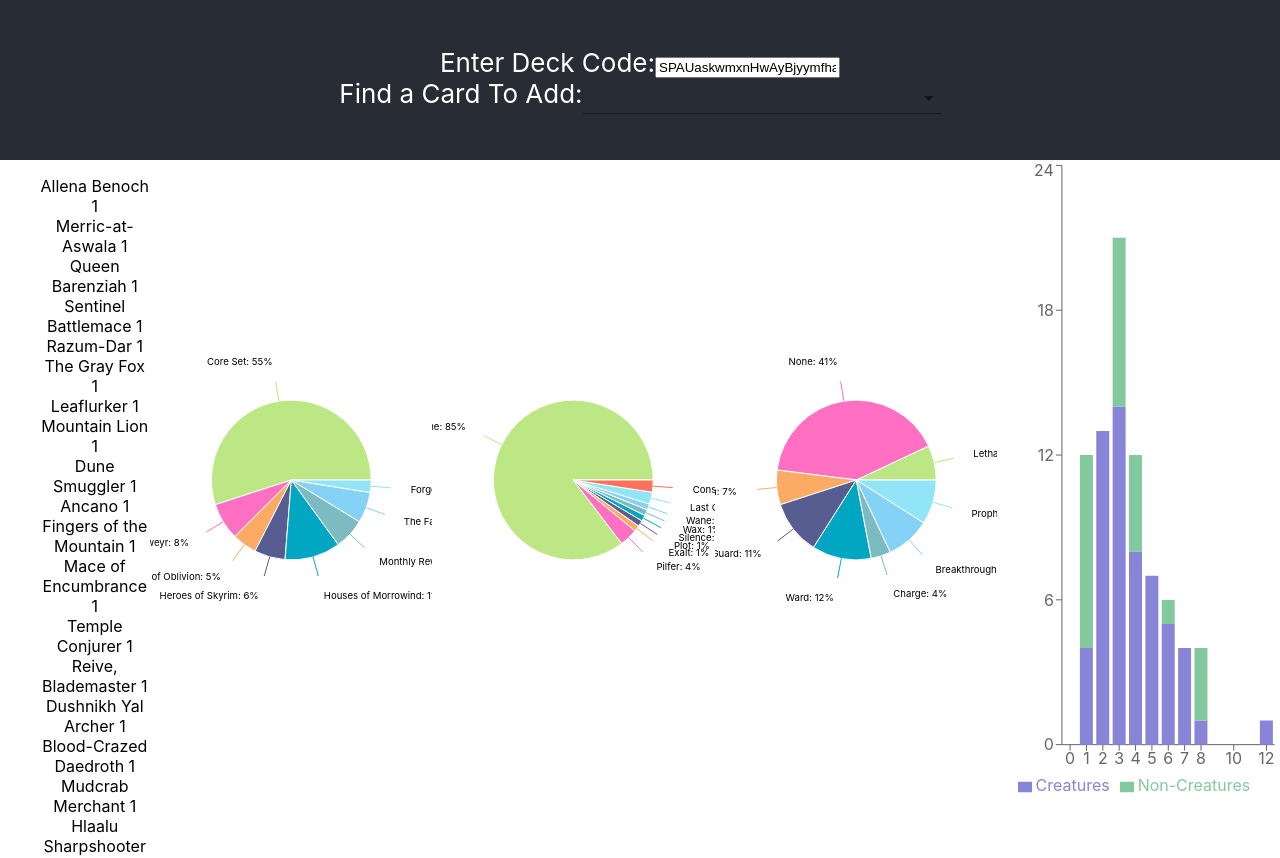
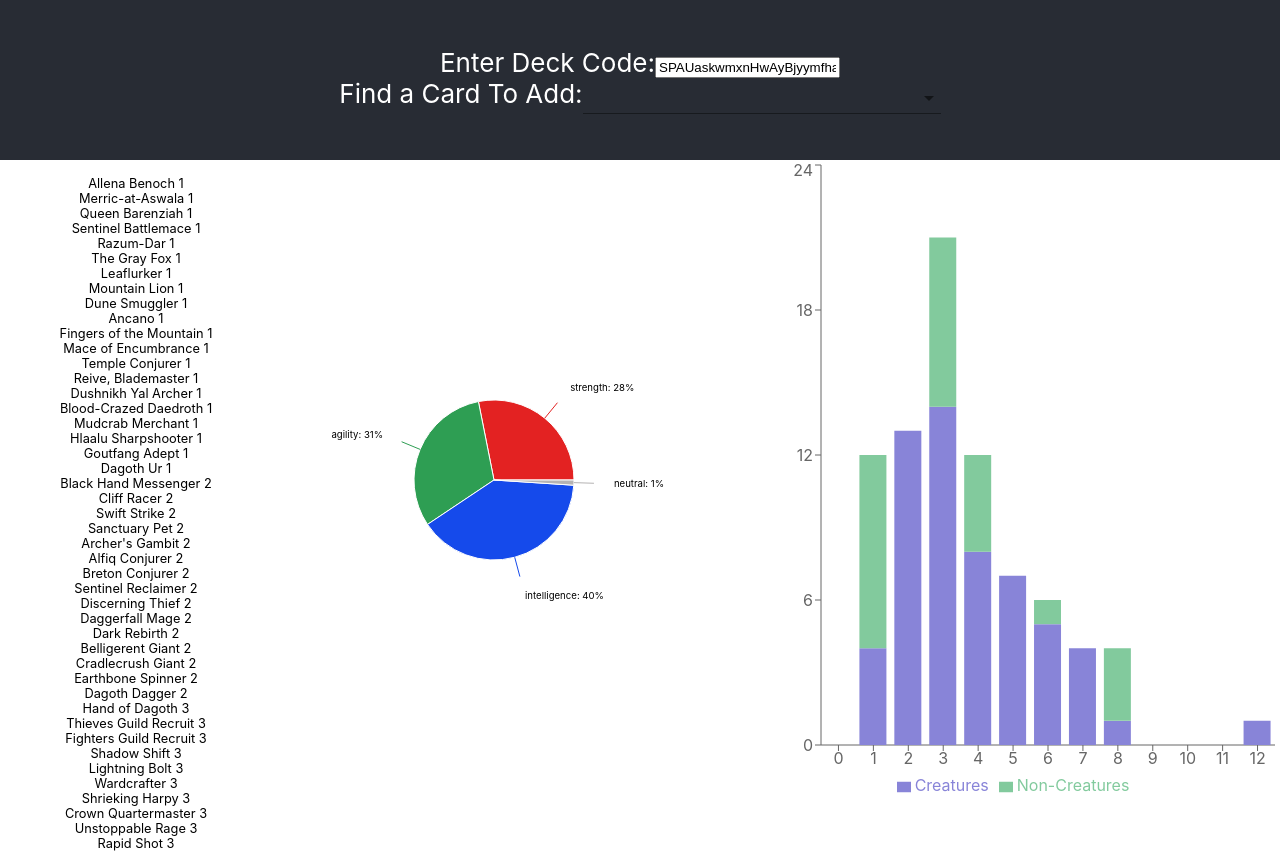
Before and after one commit to DrewHoo/shivering-deckbuilder, a React (Create React App) app: page / in a window 1280 px wide. Shown: the top 858 px of the page. Built offline with nearby package versions, Linux system fonts and the light colour scheme.

Commit message:
feat: show attribute composition of decks

```diff
--- a/src/App.js
+++ b/src/App.js
@@ -1,5 +1,6 @@
 import React, { useState } from 'react'
 import './App.css'
+import { AttributePieGraph } from './AttributePieGraph'
 import { CardList } from './CardList'
 import { CardPicker } from './CardPicker'
 import { CurveDiagram } from './CurveDiagram'
@@ -38,10 +39,13 @@
       </header>
       <div className='App-analytics'>
         {deckCode && <CardList cardList={cardList} />}
+        {deckCode && <AttributePieGraph cardList={cardList} />}
+        {deckCode && <CurveDiagram cardList={cardList} />}
+      </div>
+      <div className='App-analytics'>
+        {deckCode && <KeywordPieGraph cardList={cardList} />}
         {deckCode && <SetPieGraph cardList={cardList} />}
         {deckCode && <MechanicPieGraph cardList={cardList} />}
-        {deckCode && <KeywordPieGraph cardList={cardList} />}
-        {deckCode && <CurveDiagram cardList={cardList} />}
       </div>
     </div>
   )
--- /dev/null
+++ b/src/AttributePieGraph.js
@@ -0,0 +1,30 @@
+import React from 'react'
+import _ from 'lodash'
+import { PieGraph } from './components/PieGraph'
+
+const AttributeToColorMap = {
+  strength: '#e32222',
+  willpower: '#e8db23',
+  intelligence: '#154aeb',
+  agility: '#2e9e53',
+  endurance: '#88469c',
+  neutral: '#b5b3b3'
+}
+
+export function AttributePieGraph ({ cardList }) {
+  const nameKey = 'attribute'
+  const keywordCountDictionary = _.countBy(
+    cardList.flatMap(card =>
+      card.Attributes.map(Attribute => ({ ...card, Attribute }))
+    ),
+    'Attribute'
+  )
+
+  const data = Object.entries(keywordCountDictionary).map(([value, count]) => ({
+    [nameKey]: value,
+    count,
+    color: AttributeToColorMap[value]
+  }))
+
+  return <PieGraph data={data} nameKey={nameKey} dataKey={'count'} />
+}
--- a/src/CardList.css
+++ b/src/CardList.css
@@ -1,3 +1,8 @@
 .CardList ul {
     list-style-type: none;
 }
+
+.CardList-item {
+  font-size: 0.8rem;
+  width: 15vw;
+}
--- a/src/CardList.jsx
+++ b/src/CardList.jsx
@@ -8,7 +8,7 @@
     <div className='CardList'>
       <ul>
         {Object.entries(counts).map(([cardName, cardCount]) => (
-          <li className="CardList.item" key={cardName}>
+          <li className="CardList-item" key={cardName}>
             {cardName} {cardCount}
           </li>
         ))}
--- a/src/CardPicker.jsx
+++ b/src/CardPicker.jsx
@@ -18,7 +18,9 @@
         <NativeSelect value={currentCard.Name} onChange={handleChange}>
           <option aria-label='None' value='' />
           {cards.map(card => (
-            <option value={card.Name}>{card.Name}</option>
+            <option key={card.Name} value={card.Name}>
+              {card.Name}
+            </option>
           ))}
         </NativeSelect>
       </label>
--- a/src/components/PieGraph.jsx
+++ b/src/components/PieGraph.jsx
@@ -55,7 +55,7 @@
           label={renderCustomizedLabel}
         >
           {data.map((entry, index) => (
-            <Cell key={`cell-${index}`} fill={COLORS[index % COLORS.length]} />
+            <Cell key={`cell-${index}`} fill={entry.color ?? COLORS[index % COLORS.length]} />
           ))}
         </Pie>
       </PieChart>
--- a/src/deck-analyzer.js
+++ b/src/deck-analyzer.js
@@ -65,7 +65,8 @@
 
   let newCount = 1
   if (pair) {
-    const [count, cards] = pair
+    const [_count, cards] = pair
+    const count = parseInt(_count, 10)
     newCount = count + 1
     deck[count] = _.without(cards, card.code)
   }
@@ -83,6 +84,5 @@
     number %= 26
     i++
   }
-  console.log(i, number)
   return String.fromCharCode(65 + i) + String.fromCharCode(65 + number)
 }
```
